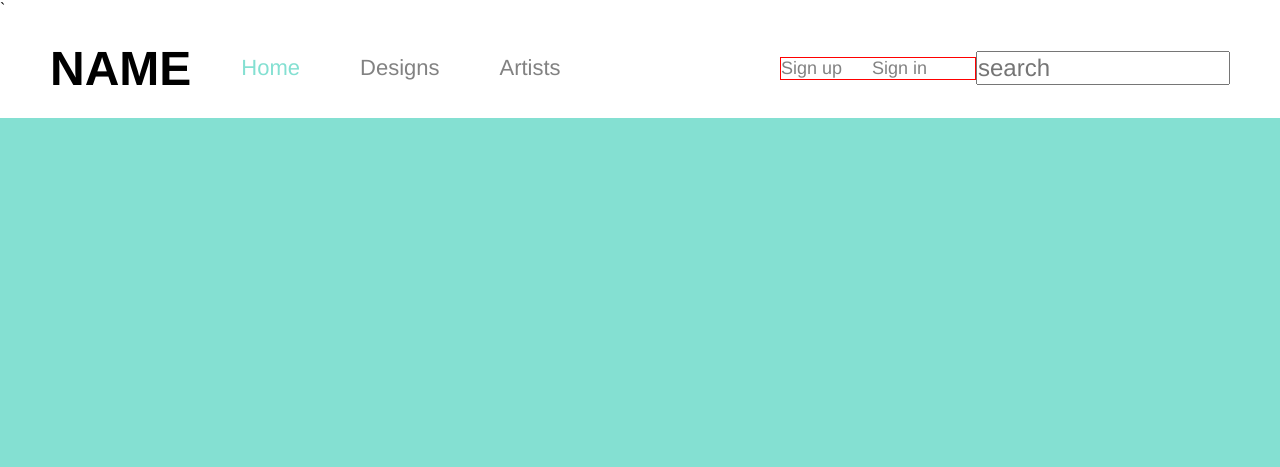
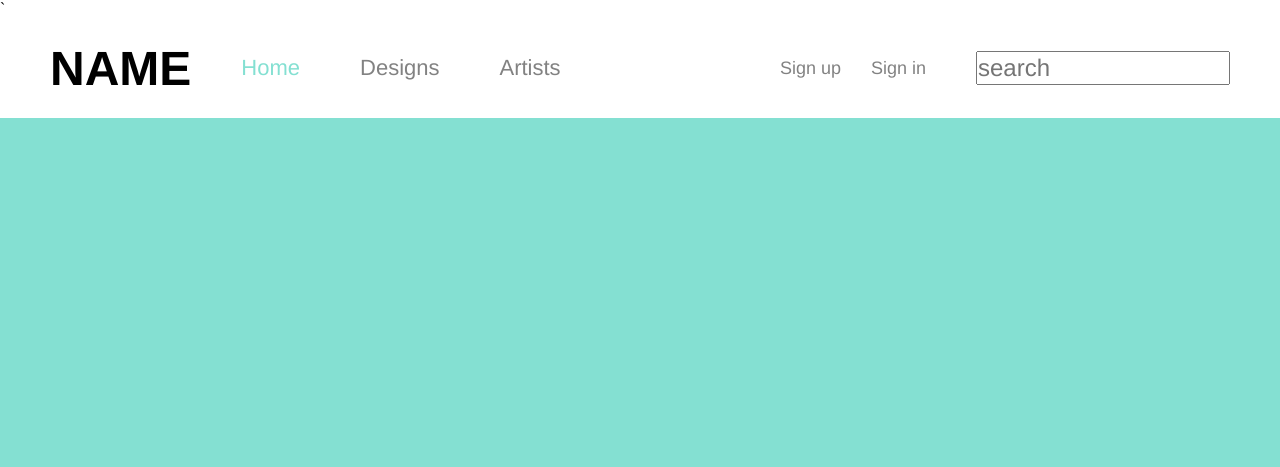
Before and after one commit to iCloudboy/Quill, a PHP site: page /index.php in a window 1280 px wide. Shown: the top 467 px of the page. Run offline with PHP 8.4, Linux system fonts and the light colour scheme; some libraries are stand-ins or nearby versions.

Commit message:
fixed the dropdown menu

```diff
--- a/resources/assets/css/app.css
+++ b/resources/assets/css/app.css
@@ -83,7 +83,6 @@
     .head-container .head-right-container .head-unregistered {
       display: flex;
       align-items: center;
-      border: 1px solid red;
       width: 400px; }
       .head-container .head-right-container .head-unregistered ul {
         display: flex;
--- a/resources/assets/css/sass/components/header.sass
+++ b/resources/assets/css/sass/components/header.sass
@@ -120,7 +120,7 @@
     .head-unregistered
       display: flex
       align-items: center
-      border: 1px solid red
+      //border: 1px solid red
       width: 400px
 
       ul
```
